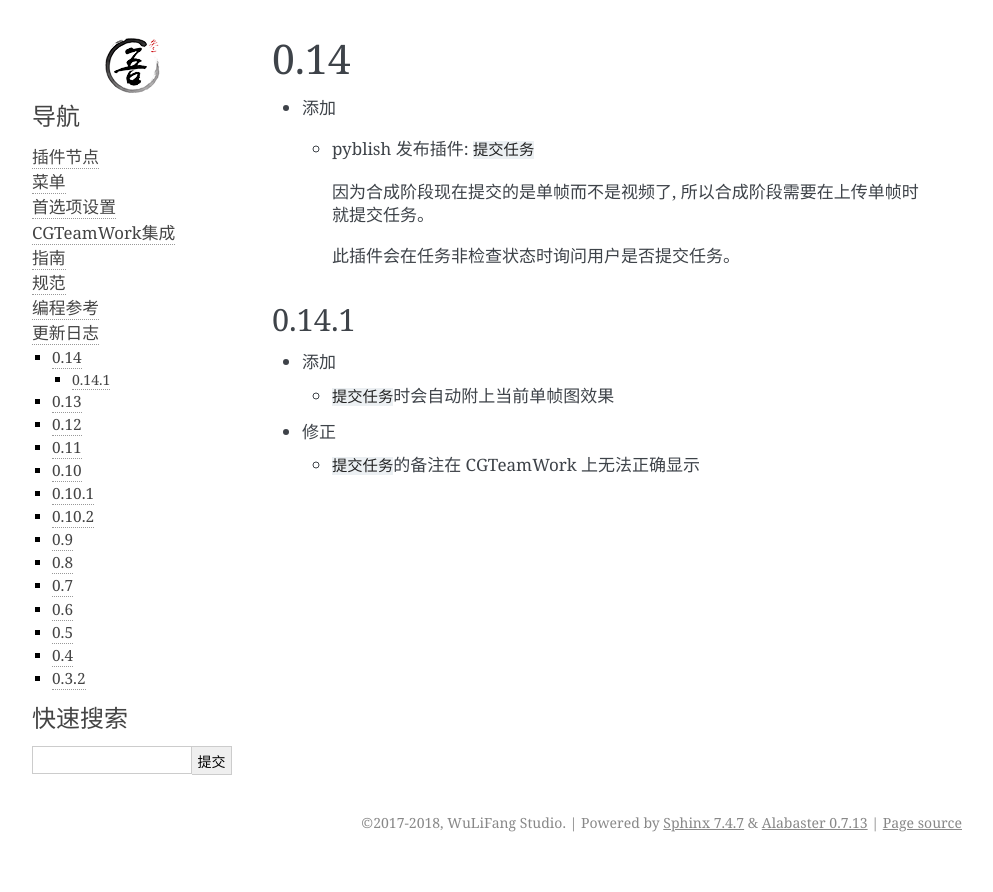
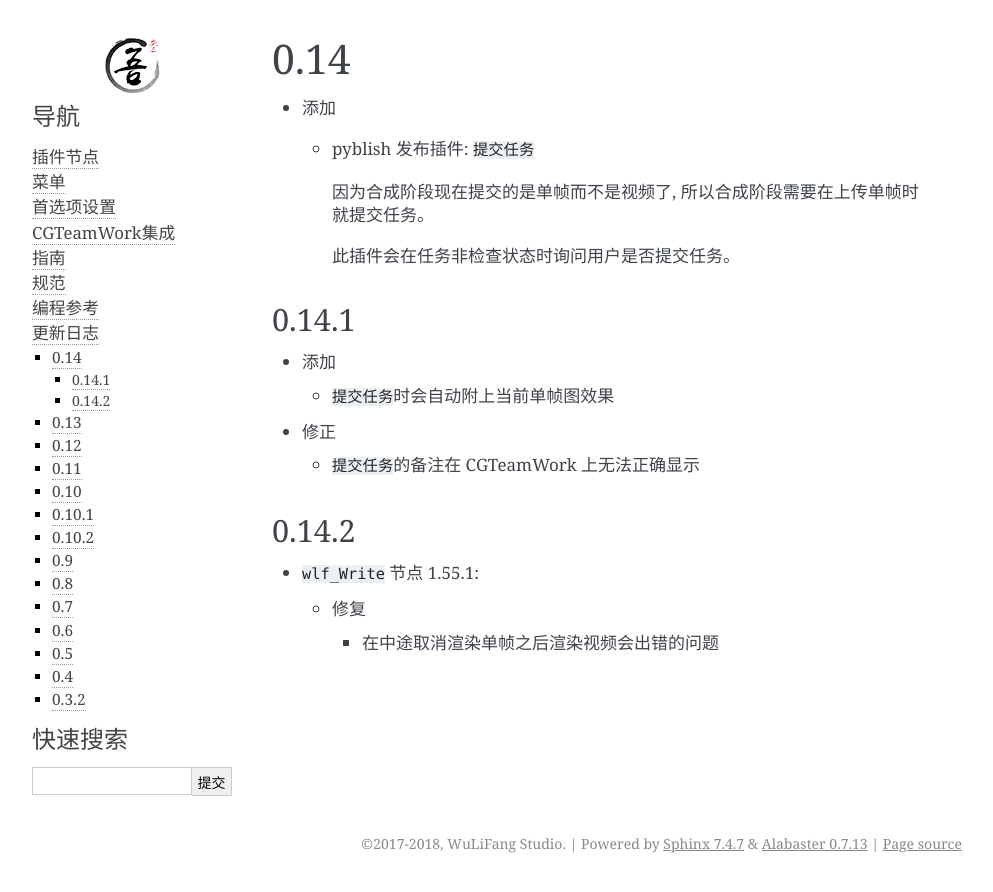
Before and after one commit to WuLiFang/Nuke, a Sphinx documentation site: the page built from source/changelogs/012_0.14.md, in a window 1280 px wide. Shown: the top 892 px of the page, without its empty margins (148-1141 px from the left). Built offline with Sphinx 7.4.7, drawn with Linux system fonts in a browser that asks for light colours.

Commit message:
Add changelog: 0.14.2

```diff
--- a/source/changelogs/012_0.14.md
+++ b/source/changelogs/012_0.14.md
@@ -17,3 +17,11 @@
 - 修正
 
   - `提交任务`的备注在 CGTeamWork 上无法正确显示
+
+## 0.14.2
+
+- `wlf_Write` 节点 1.55.1:
+
+  - 修复
+
+    - 在中途取消渲染单帧之后渲染视频会出错的问题
```
